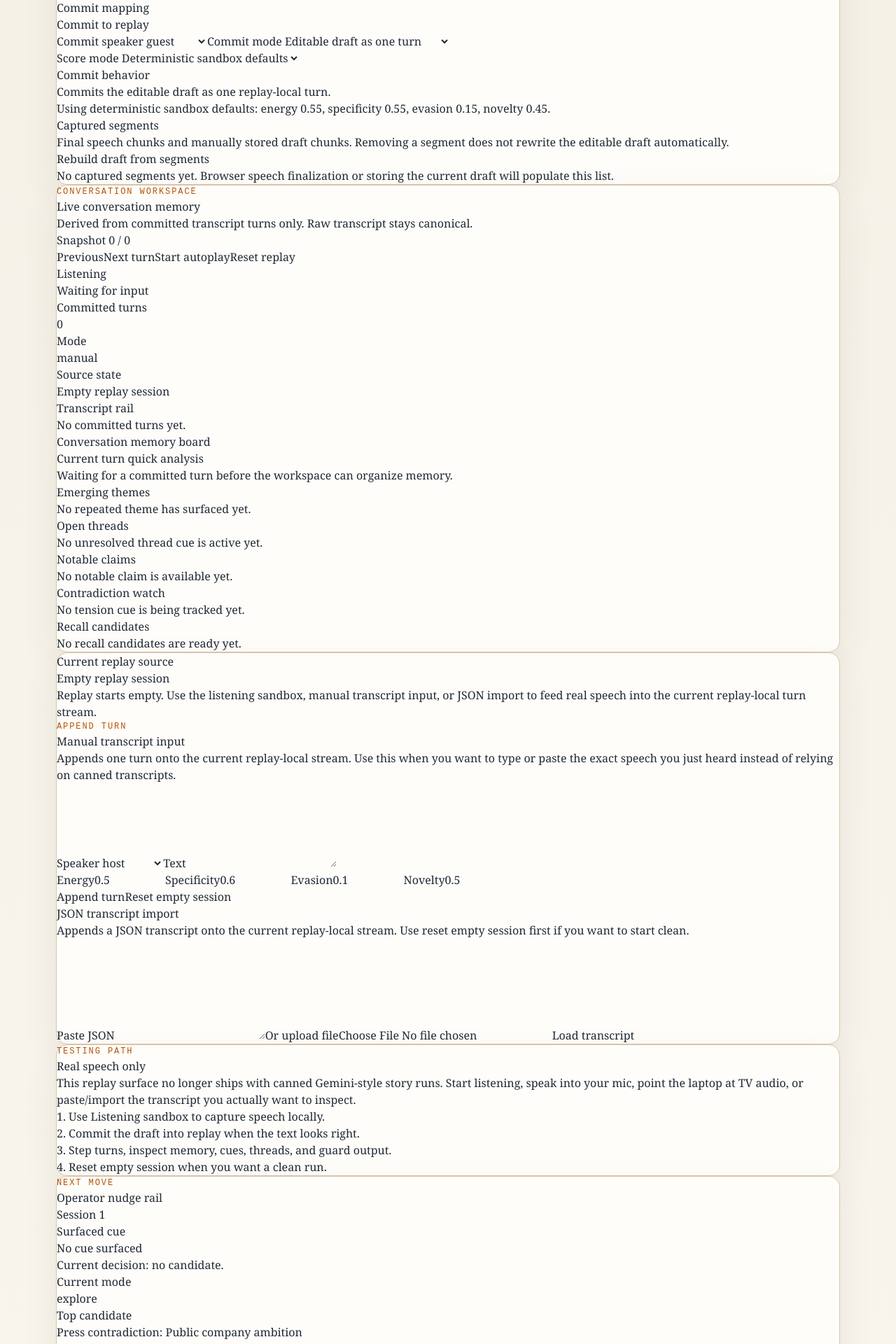
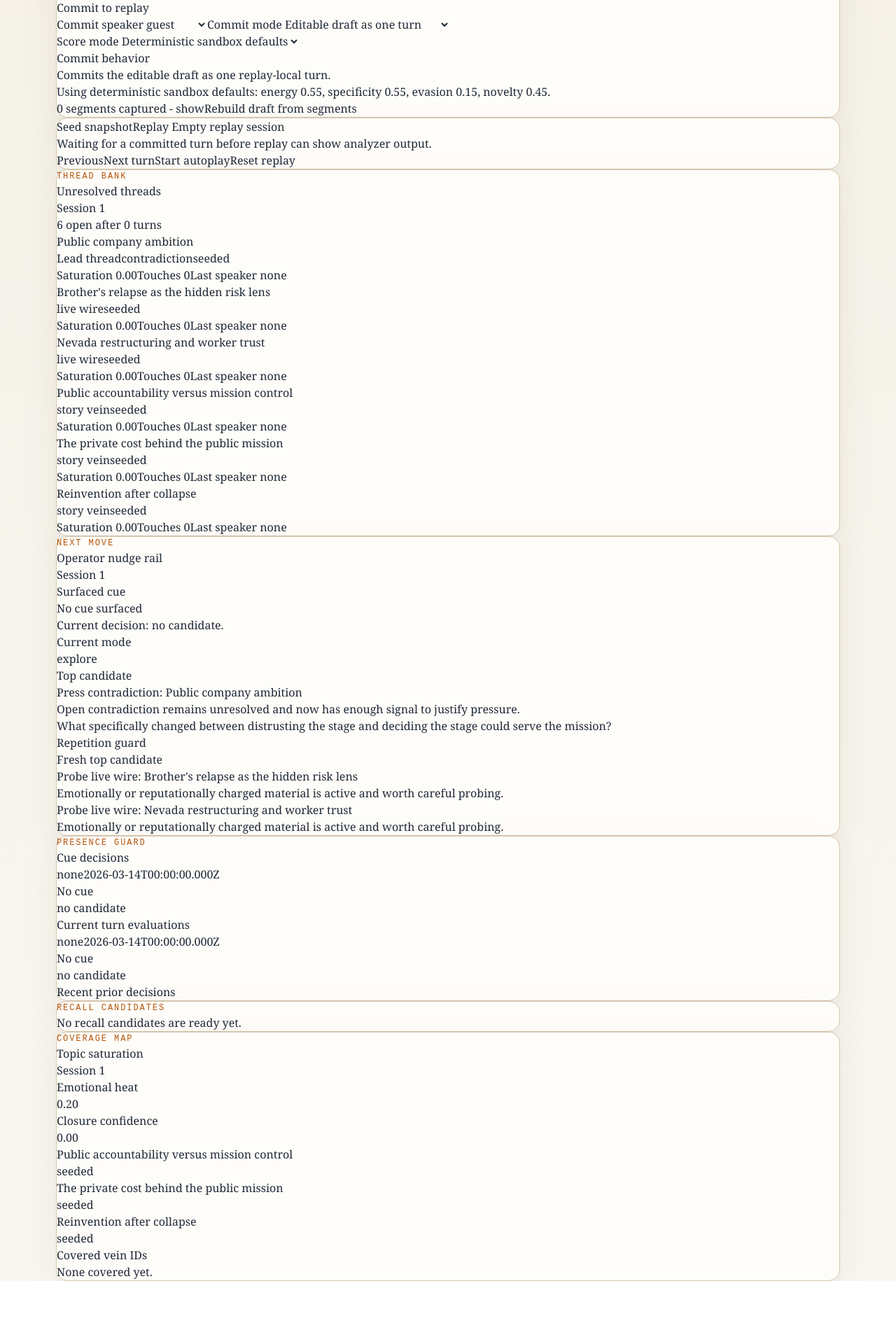
Before and after one commit to DillonPatterson/CuedUp, a Next.js app: page /interview/1/replay in a window 1280 px wide. Shown: the part 880-2800 px from the top of the page at 70% size. After the commit the page ends 2710 px from the top, so only its background shows below. Built offline with nearby package versions, Linux system fonts and the light colour scheme.

Commit message:
Redesign replay UI for testing: lean layout, current-turn panel, full-width sandbox

```diff
--- a/components/live/interview-replay.tsx
+++ b/components/live/interview-replay.tsx
@@ -4,9 +4,8 @@ import { startTransition, useEffect, useMemo, useState } from "react";
 import type { DossierLiveHandoff, TranscriptTurn } from "@/types";
 import { NudgeRail } from "@/components/live/nudge-rail";
 import { PresenceDecisionLog } from "@/components/live/presence-decision-log";
-import { ConversationMemoryPanel } from "@/components/live/conversation-memory-panel";
+import { ReplayCurrentTurn } from "@/components/live/replay-current-turn";
 import { ReplayListeningSandbox } from "@/components/live/replay-listening-sandbox";
-import { ReplayTranscriptInput } from "@/components/live/replay-transcript-input";
 import { ReplayUpdatesPanel } from "@/components/live/replay-updates-panel";
 import { ThreadBank } from "@/components/live/thread-bank";
 import { TopicMap } from "@/components/live/topic-map";
@@ -170,14 +169,6 @@ export function InterviewReplay({
   const recentDecisions = timeline.decisionLog
     .slice(Math.max(0, currentSnapshotIndex - 5), currentSnapshotIndex)
     .reverse();
-  const workspaceModeLabel = "manual" as const;
-  const listeningStateLabel =
-    replayLocalTurns.length > 0 ? "Replay-local stream active" : "Waiting for input";
-  const currentTurnSignals = currentSnapshot.currentTurn
-    ? transcriptOrganization.sourceMetadataByTurnId[
-        currentSnapshot.currentTurn.id
-      ] ?? null
-    : null;
 
   useEffect(() => {
     const storedReplaySession = readStoredReplaySession(engineSessionId);
@@ -366,20 +357,21 @@ export function InterviewReplay({
     handleResetToSeededSession();
   }
 
+  void transcriptOrganization;
+  void handleAppendTurn;
+  void handleImportTranscript;
+
   return (
     <div className="space-y-6">
       <section className="panel p-5">
         <div className="flex flex-wrap items-start justify-between gap-4">
           <div className="max-w-4xl">
-            <p className="eyebrow">Replay cockpit</p>
+            <p className="eyebrow">Replay/debug</p>
             <h2 className="mt-2 text-3xl font-semibold text-stone-900">
               Debug transcript workspace
             </h2>
             <p className="mt-3 text-sm leading-6 text-stone-700">
-              One replay-local turn stream feeds the deterministic timeline,
-              engine, and Presence Guard. Listening sandbox commits, manual
-              append, and JSON import all converge here without any built-in
-              story fixtures.
+              Commit speech, inspect engine output.
             </p>
           </div>
           <div className="flex flex-wrap gap-2">
@@ -417,84 +409,25 @@ export function InterviewReplay({
         onCommitDrafts={(drafts) => handleAppendDrafts(drafts, "sandbox commit")}
       />
 
-      <ConversationMemoryPanel
-        turns={visibleReplayTurns}
-        currentTurn={currentSnapshot.currentTurn}
+      <ReplayCurrentTurn
+        snapshot={currentSnapshot}
+        currentTurnIndex={currentTurnIndex}
+        totalTurns={replayLocalTurns.length}
+        replaySourceLabel={replaySource.label}
         turnMetadata={visibleReplayTurnMetadata}
-        currentTurnSignals={currentTurnSignals}
-        organization={transcriptOrganization}
-        modeLabel={workspaceModeLabel}
-        listeningStateLabel={listeningStateLabel}
-        sourceStateLabel={replaySource.label}
-        positionLabel={`Snapshot ${currentSnapshotIndex} / ${replayLocalTurns.length}`}
-        statusActions={
-          <>
-            <button
-              type="button"
-              onClick={handlePrevious}
-              disabled={currentTurnIndex < 0}
-              className="rounded-full border border-stone-300 px-4 py-2 text-sm font-medium text-stone-700 transition disabled:cursor-not-allowed disabled:opacity-40"
-            >
-              Previous
-            </button>
-            <button
-              type="button"
-              onClick={handleNext}
-              disabled={currentTurnIndex >= replayLocalTurns.length - 1}
-              className="rounded-full bg-amber-700 px-4 py-2 text-sm font-medium text-white transition disabled:cursor-not-allowed disabled:opacity-40"
-            >
-              Next turn
-            </button>
-            <button
-              type="button"
-              onClick={handleAutoplayToggle}
-              disabled={
-                replayLocalTurns.length === 0 ||
-                currentTurnIndex >= replayLocalTurns.length - 1
-              }
-              className="rounded-full border border-amber-700 px-4 py-2 text-sm font-medium text-amber-800 transition disabled:cursor-not-allowed disabled:opacity-40"
-            >
-              {isAutoplaying ? "Stop autoplay" : "Start autoplay"}
-            </button>
-            <button
-              type="button"
-              onClick={handleReset}
-              className="rounded-full border border-stone-300 px-4 py-2 text-sm font-medium text-stone-700 transition"
-            >
-              Reset replay
-            </button>
-          </>
-        }
+        isAutoplaying={isAutoplaying}
+        onNext={handleNext}
+        onPrevious={handlePrevious}
+        onReset={handleReset}
+        onAutoplayToggle={handleAutoplayToggle}
       />
 
-      <div className="grid gap-6 xl:grid-cols-[0.95fr_1.05fr]">
-        <ReplayTranscriptInput
-          replaySourceLabel={replaySource.label}
-          replaySourceDetail={replaySource.detail}
-          onAppend={handleAppendTurn}
-          onImport={handleImportTranscript}
-          onResetSession={handleResetToSeededSession}
+      <div className="grid gap-6 xl:grid-cols-3">
+        <ThreadBank
+          sessionId={displaySessionId}
+          unresolvedThreads={currentSnapshot.unresolvedThreads}
+          turnCount={currentSnapshot.conversationState.turnCount}
         />
-        <div className="panel p-6">
-          <p className="eyebrow">Testing path</p>
-          <h2 className="mt-2 text-2xl font-semibold text-stone-900">
-            Real speech only
-          </h2>
-          <p className="mt-3 text-sm leading-6 text-stone-700">
-            This replay surface no longer ships with canned Gemini-style story
-            runs. Start listening, speak into your mic, point the laptop at TV
-            audio, or paste/import the transcript you actually want to inspect.
-          </p>
-          <div className="mt-5 space-y-3 rounded-2xl border border-stone-200 bg-stone-50/70 p-4 text-sm leading-6 text-stone-700">
-            <p>1. Use Listening sandbox to capture speech locally.</p>
-            <p>2. Commit the draft into replay when the text looks right.</p>
-            <p>3. Step turns, inspect memory, cues, threads, and guard output.</p>
-            <p>4. Reset empty session when you want a clean run.</p>
-          </div>
-        </div>
-      </div>
-
-      <div className="grid gap-6 xl:grid-cols-[1fr_1fr]">
         <NudgeRail
           sessionId={displaySessionId}
           currentMode={currentSnapshot.conversationState.currentMode}
@@ -503,19 +436,48 @@ export function InterviewReplay({
           surfacedCue={currentSnapshot.surfaceCue}
           currentDecision={currentSnapshot.decisionLogEntry}
         />
-        <ThreadBank
-          sessionId={displaySessionId}
-          unresolvedThreads={currentSnapshot.unresolvedThreads}
-          turnCount={currentSnapshot.conversationState.turnCount}
-        />
-      </div>
-
-      <div className="grid gap-6 xl:grid-cols-[1.05fr_0.95fr]">
         <PresenceDecisionLog
           currentDecision={currentSnapshot.decisionLogEntry}
           guardDecisions={currentSnapshot.guardDecisions}
           recentDecisions={recentDecisions}
         />
+      </div>
+
+      <section className="panel p-6">
+        <p className="eyebrow">Recall candidates</p>
+        <div className="mt-4 grid gap-3 md:grid-cols-2 xl:grid-cols-4">
+          {transcriptOrganization.recallCandidates.length > 0 ? (
+            transcriptOrganization.recallCandidates.slice(0, 4).map((candidate) => (
+              <article
+                key={candidate.id}
+                className="rounded-2xl border border-stone-200 bg-stone-50/70 p-4"
+              >
+                <div className="flex items-start justify-between gap-3">
+                  <p className="text-sm font-medium text-stone-900">
+                    {candidate.label}
+                  </p>
+                  <span className="rounded-full bg-amber-100 px-2 py-1 text-[11px] uppercase tracking-[0.14em] text-amber-900">
+                    {candidate.readiness.replaceAll("_", " ")}
+                  </span>
+                </div>
+                <p className="mt-2 text-[11px] uppercase tracking-[0.14em] text-stone-500">
+                  {candidate.sourceKind.replaceAll("_", " ")} | {candidate.recency} | debt{" "}
+                  {candidate.completionDebtScore}
+                </p>
+                <p className="mt-2 text-xs leading-5 text-stone-600">
+                  {candidate.reason}
+                </p>
+              </article>
+            ))
+          ) : (
+            <p className="text-sm text-stone-600">
+              No recall candidates are ready yet.
+            </p>
+          )}
+        </div>
+      </section>
+
+      <div className="grid gap-6">
         <TopicMap
           sessionId={displaySessionId}
           coveredVeins={currentSnapshot.conversationState.coveredVeins}
--- /dev/null
+++ b/components/live/replay-current-turn.tsx
@@ -0,0 +1,172 @@
+"use client";
+
+import type { ReplayCommittedTurnMetadata } from "@/lib/transcript/manual-turns";
+import type { InterviewSessionSnapshot } from "@/lib/state/interview-session-timeline";
+
+type ReplayCurrentTurnProps = {
+  snapshot: InterviewSessionSnapshot;
+  currentTurnIndex: number;
+  totalTurns: number;
+  replaySourceLabel: string;
+  turnMetadata: Record<string, ReplayCommittedTurnMetadata>;
+  isAutoplaying: boolean;
+  onNext: () => void;
+  onPrevious: () => void;
+  onReset: () => void;
+  onAutoplayToggle: () => void;
+};
+
+function formatLabel(value: string) {
+  return value.replaceAll("_", " ");
+}
+
+function speakerLabel(value: string) {
+  return value.charAt(0).toUpperCase() + value.slice(1);
+}
+
+export function ReplayCurrentTurn({
+  snapshot,
+  currentTurnIndex,
+  totalTurns,
+  replaySourceLabel,
+  turnMetadata,
+  isAutoplaying,
+  onNext,
+  onPrevious,
+  onReset,
+  onAutoplayToggle,
+}: ReplayCurrentTurnProps) {
+  const currentTurn = snapshot.currentTurn;
+  const metadata = currentTurn ? turnMetadata[currentTurn.id] ?? null : null;
+  const positionLabel =
+    currentTurnIndex < 0
+      ? "Seed snapshot"
+      : `Turn ${currentTurnIndex + 1} / ${totalTurns}`;
+  const visibleLexicalHits =
+    metadata?.analysis.affective.triggerTerms
+      .filter((hit) => hit.tier !== "intensifier")
+      .slice(0, 4) ?? [];
+
+  return (
+    <section id="conversation-workspace" className="panel p-5">
+      <div className="rounded-3xl border border-stone-800 bg-stone-950 px-5 py-6 text-stone-50">
+        <div className="flex flex-wrap items-center gap-2 text-xs uppercase tracking-[0.16em] text-stone-300">
+          <span>{positionLabel}</span>
+          <span>Replay {replaySourceLabel}</span>
+          {isAutoplaying ? (
+            <span className="rounded-full bg-amber-700 px-3 py-1 text-white">
+              Autoplaying
+            </span>
+          ) : null}
+        </div>
+
+        <div id="workspace-transcript-rail" className="mt-4">
+          {currentTurn ? (
+            <>
+              <div className="flex flex-wrap items-center gap-2 text-sm text-stone-300">
+                <span className="rounded-full bg-stone-800 px-3 py-1">
+                  {speakerLabel(currentTurn.speaker)}
+                </span>
+                <span>{currentTurn.timestamp}</span>
+                <span>{metadata?.label ?? "Committed transcript"}</span>
+              </div>
+              <p className="mt-4 text-2xl leading-9 text-stone-50">
+                {currentTurn.text}
+              </p>
+            </>
+          ) : (
+            <p className="text-lg leading-8 text-stone-300">
+              Waiting for a committed turn before replay can show analyzer output.
+            </p>
+          )}
+        </div>
+
+        {metadata ? (
+          <>
+            <div className="mt-4 flex flex-wrap gap-2 text-[11px] uppercase tracking-[0.14em] text-stone-300">
+              <span className="rounded-full bg-stone-800 px-3 py-1">
+                {formatLabel(metadata.analysis.turnKind)}
+              </span>
+              <span className="rounded-full bg-stone-800 px-3 py-1">
+                Specificity {metadata.analysis.specificityBand}
+              </span>
+              <span className="rounded-full bg-stone-800 px-3 py-1">
+                Signal {formatLabel(metadata.analysis.emotionalSignal)}
+              </span>
+              <span className="rounded-full bg-stone-800 px-3 py-1">
+                Cue {metadata.analysis.cuePotential}
+              </span>
+              <span className="rounded-full bg-stone-800 px-3 py-1">
+                Completion {formatLabel(metadata.analysis.completion.completionStatus)}
+              </span>
+              <span className="rounded-full bg-stone-800 px-3 py-1">
+                Affect {metadata.analysis.affective.intensity}
+              </span>
+              <span className="rounded-full bg-stone-800 px-3 py-1">
+                Emotion {formatLabel(metadata.analysis.affective.dominantEmotion)}
+              </span>
+              <span className="rounded-full bg-stone-800 px-3 py-1">
+                Thread {formatLabel(metadata.analysis.threadAction)}
+              </span>
+              <span className="rounded-full bg-stone-800 px-3 py-1">
+                Salience {metadata.memory.salience}
+              </span>
+              {metadata.analysis.interruption.interruptedPreviousTurn ? (
+                <span className="rounded-full bg-amber-700 px-3 py-1 text-white">
+                  Interrupted
+                </span>
+              ) : null}
+            </div>
+
+            {visibleLexicalHits.length > 0 ? (
+              <div className="mt-3 flex flex-wrap gap-2 text-[11px] uppercase tracking-[0.14em] text-stone-300">
+                {visibleLexicalHits.map((hit) => (
+                  <span
+                    key={`${hit.source}:${hit.tier}:${hit.term}`}
+                    className="rounded-full bg-stone-800 px-3 py-1"
+                  >
+                    {hit.term} | {formatLabel(hit.tier)}
+                  </span>
+                ))}
+              </div>
+            ) : null}
+          </>
+        ) : null}
+      </div>
+
+      <div className="mt-4 flex flex-wrap gap-2">
+        <button
+          type="button"
+          onClick={onPrevious}
+          disabled={currentTurnIndex < 0}
+          className="rounded-full border border-stone-300 px-4 py-2 text-sm font-medium text-stone-700 transition disabled:cursor-not-allowed disabled:opacity-40"
+        >
+          Previous
+        </button>
+        <button
+          type="button"
+          onClick={onNext}
+          disabled={currentTurnIndex >= totalTurns - 1}
+          className="rounded-full bg-amber-700 px-4 py-2 text-sm font-medium text-white transition disabled:cursor-not-allowed disabled:opacity-40"
+        >
+          Next turn
+        </button>
+        <button
+          type="button"
+          onClick={onAutoplayToggle}
+          disabled={totalTurns === 0 || currentTurnIndex >= totalTurns - 1}
+          className="rounded-full border border-stone-300 px-4 py-2 text-sm font-medium text-stone-700 transition disabled:cursor-not-allowed disabled:opacity-40"
+        >
+          {isAutoplaying ? "Stop autoplay" : "Start autoplay"}
+        </button>
+        <button
+          type="button"
+          onClick={onReset}
+          className="rounded-full border border-stone-300 px-4 py-2 text-sm font-medium text-stone-700 transition"
+        >
+          Reset replay
+        </button>
+      </div>
+    </section>
+  );
+}
--- a/components/live/replay-listening-sandbox.tsx
+++ b/components/live/replay-listening-sandbox.tsx
@@ -224,6 +224,7 @@ export function ReplayListeningSandbox({
   const [error, setError] = useState<string | null>(null);
   const [lastCommit, setLastCommit] = useState<ListeningLastCommit | null>(null);
   const [wasRestored, setWasRestored] = useState(false);
+  const [segmentsExpanded, setSegmentsExpanded] = useState(false);
 
   const sessionState = error
     ? "Error"
@@ -730,8 +731,7 @@ export function ReplayListeningSandbox({
         </button>
       </div>
 
-      <div className="mt-6 grid gap-5 xl:grid-cols-[1.1fr_0.9fr]">
-        <div>
+      <div className="mt-6 space-y-5">
         <label className="block rounded-3xl border border-stone-200 bg-white/80 p-4">
           <span className="text-xs uppercase tracking-[0.16em] text-stone-500">
             Editable draft transcript
@@ -752,7 +752,7 @@ export function ReplayListeningSandbox({
           </p>
         </label>
 
-          <div className="mt-4 rounded-2xl border border-stone-200 bg-stone-50/70 p-4">
+        <div className="rounded-2xl border border-stone-200 bg-stone-50/70 p-4">
           <div className="flex flex-wrap items-center justify-between gap-2">
             <p className="text-xs uppercase tracking-[0.16em] text-stone-500">
               Interim capture
@@ -770,7 +770,7 @@ export function ReplayListeningSandbox({
           </p>
         </div>
 
-          <div className="mt-4 rounded-2xl border border-stone-200 bg-stone-50/70 p-4">
+        <div className="rounded-2xl border border-stone-200 bg-stone-50/70 p-4">
           <div className="flex flex-wrap items-center justify-between gap-2">
             <p className="text-xs uppercase tracking-[0.16em] text-stone-500">
               Commit mapping
@@ -939,20 +939,17 @@ export function ReplayListeningSandbox({
             </div>
           ) : null}
         </div>
-        </div>
 
-        <div>
-          <div className="rounded-3xl border border-stone-200 bg-stone-50/70 p-5">
+        <div className="rounded-2xl border border-stone-200 bg-stone-50/70 p-4">
           <div className="flex flex-wrap items-center justify-between gap-2">
-              <div>
-                <p className="text-xs uppercase tracking-[0.16em] text-stone-500">
-                  Captured segments
-                </p>
-                <p className="mt-2 text-sm leading-6 text-stone-700">
-                  Final speech chunks and manually stored draft chunks. Removing
-                  a segment does not rewrite the editable draft automatically.
-                </p>
-              </div>
+            <button
+              type="button"
+              onClick={() => setSegmentsExpanded((value) => !value)}
+              className="rounded-full border border-stone-300 px-4 py-2 text-sm font-medium text-stone-700 transition hover:border-stone-400"
+            >
+              {segments.length} segment{segments.length === 1 ? "" : "s"} captured -{" "}
+              {segmentsExpanded ? "hide" : "show"}
+            </button>
             <button
               type="button"
               onClick={handleRebuildDraftFromSegments}
@@ -962,6 +959,7 @@ export function ReplayListeningSandbox({
             </button>
           </div>
 
+          {segmentsExpanded ? (
             <div className="mt-4 space-y-3">
               {segments.length > 0 ? (
                 segments.map((segment, index) => (
@@ -1000,7 +998,7 @@ export function ReplayListeningSandbox({
                 </p>
               )}
             </div>
-          </div>
+          ) : null}
         </div>
       </div>
 
```
Lines whose indentation alone changed are shown as unchanged.
